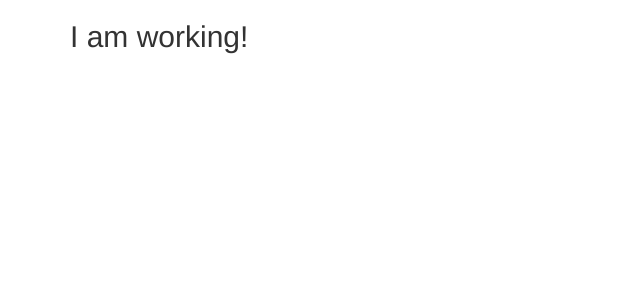
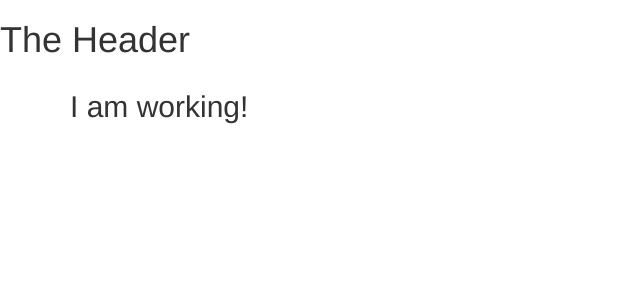
Before and after one commit to dbnex14/ShoppingListProject, an Angular app: page / in a window 1280 px wide. Shown: the top 300 px of the page, without its empty margins (0-640 px from the left). Built offline with nearby package versions, Linux system fonts and the light colour scheme.

Commit message:
Added Header component manually

```diff
--- a/src/app/app.component.html
+++ b/src/app/app.component.html
@@ -1,3 +1,5 @@
+<app-header></app-header>
+
 <div class="container">
   <div class="row">
     <div class="col-md-12">
--- /dev/null
+++ b/src/app/header/header.component.html
@@ -0,0 +1 @@
+<h1>The Header</h1>
```
Also changed, not shown: src/app/app.module.ts (+8 -4 lines), src/app/header/header.component.ts (added, +9 -0 lines).
